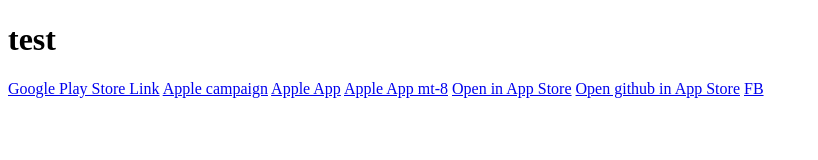
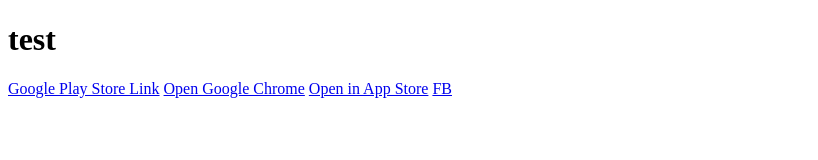
Before and after one commit to nicolecht/nicolecht.github.io, a plain HTML site: page index.html in a window 1280 px wide. Shown: the whole page, without its empty margins (0-818 px from the left). Drawn offline with Linux system fonts and the light colour scheme.

Commit message:
change links

```diff
--- a/index.html
+++ b/index.html
@@ -9,11 +9,8 @@
 <body>
 	<h1>test</h1>
 	<a href="https://play.google.com/store/apps/details?id=org.mozilla.firefox">Google Play Store Link</a>
-	<a href="https://apps.apple.com/us/story/id1533855222?itscg=10000&itsct=">Apple campaign</a>
-	<a href="https://apps.apple.com/us/app/candy-crush-saga/id553834731">Apple App</a>
-	<a href="https://apps.apple.com/us/app/firefox-private-safe-browser/id989804926?mt=8">Apple App mt-8</a>
+	<a href="market://details?id=com.android.chrome">Open Google Chrome</a>
 	<a href="itms-apps://apps.apple.com/us/app/firefox-private-safe-browser/id989804926?mt=8">Open in App Store</a>
-	<a href="itms-apps://apps.apple.com/us/app/github/id1477376905?mt=8">Open github in App Store</a>
 	<a href="fb://profile/1234567890">FB</a>
 </body>
 </html>
```
